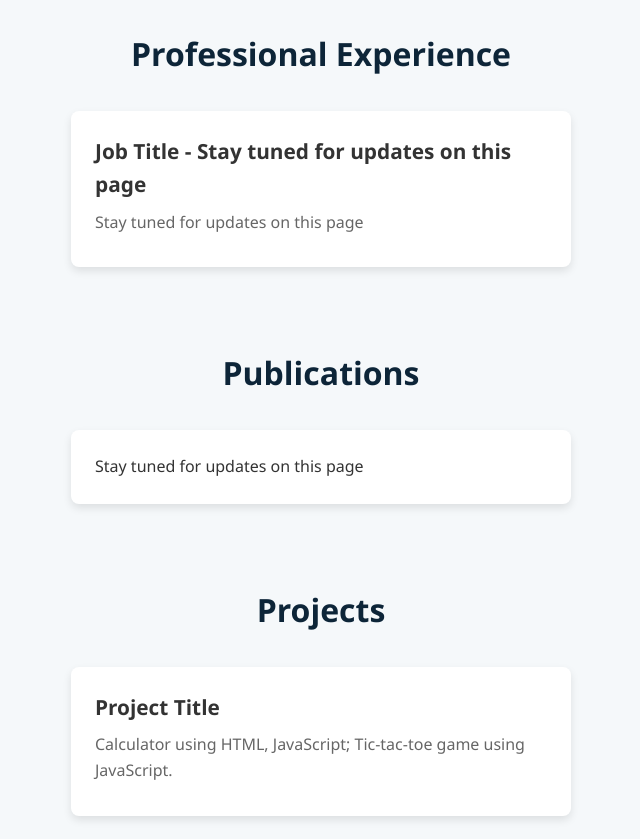
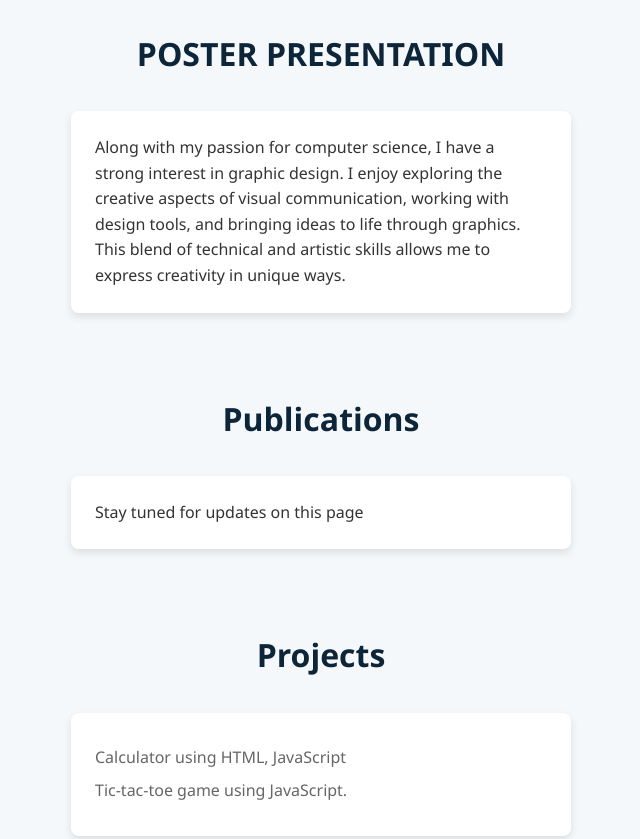
Before and after one commit to guchhaitsoumya9332/webdesign, a plain HTML site: page index.html in a window 1280 px wide. Shown: the part 960-1799 px from the top of the page, without its empty margins (319-959 px from the left). Drawn offline with Linux system fonts and the light colour scheme.

Commit message:
Update index.html

```diff
--- a/index.html
+++ b/index.html
@@ -224,11 +224,14 @@ font-weight: 600;
 
 
     <section id="experience" class="section">
-        <h2>Professional Experience</h2>
+        <h2>POSTER PRESENTATION
+
+        </h2>
         <div class="card-container">
             <div class="card">
-                <h3>Job Title - Stay tuned for updates on this page</h3>
-                <p>Stay tuned for updates on this page</p>
+
+                    Along with my passion for computer science, I have a strong interest in graphic design. I enjoy exploring the creative aspects of visual communication, working with design tools, and bringing ideas to life through graphics. This blend of technical and artistic skills allows me to express creativity in unique ways.
+
 
             </div>
         </div>
@@ -237,10 +240,9 @@ font-weight: 600;
 
     <section id="publications" class="section">
         <h2>Publications</h2>
-        <div class="card-container">
+       <div class="card-container">
             <div class="card">
             Stay tuned for updates on this page
-        </div>
         </div>
     </section>
 
@@ -249,8 +251,9 @@ font-weight: 600;
         <h2>Projects</h2>
         <div class="card-container">
             <div class="card">
-                <h3>Project Title</h3>
-                <p>Calculator using HTML, JavaScript; Tic-tac-toe game using JavaScript.</p>
+               <p>Calculator using HTML, JavaScript</p>
+
+                <p>Tic-tac-toe game using JavaScript.</p>
             </div>
         </div>
     </section>
```
